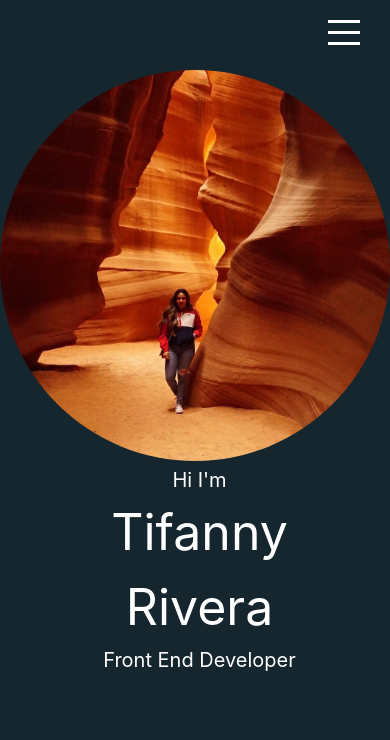
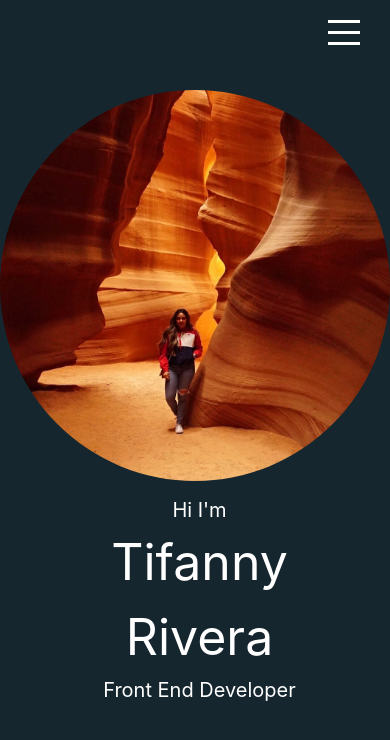
Before and after one commit to trivera777/TifannyRiveraPortfolio, a React (Create React App) app: page / in a window 390 px wide. Shown: the top 740 px of the page. Built offline with nearby package versions, Linux system fonts and the light colour scheme.

Commit message:
fixed intro page for mobile view

```diff
--- a/src/components/Intro/intro.scss
+++ b/src/components/Intro/intro.scss
@@ -24,6 +24,7 @@
 
         @include mobile {
           margin: 0;
+          margin-top: 20px;
           flex: none;
           height: auto;
           width: auto;
@@ -52,7 +53,7 @@
       justify-content: center;
 
       @include mobile {
-        margin-top: -170px;
+        margin-top: -130px;
         margin-right: 41px;
         text-align: center;
       }
```
